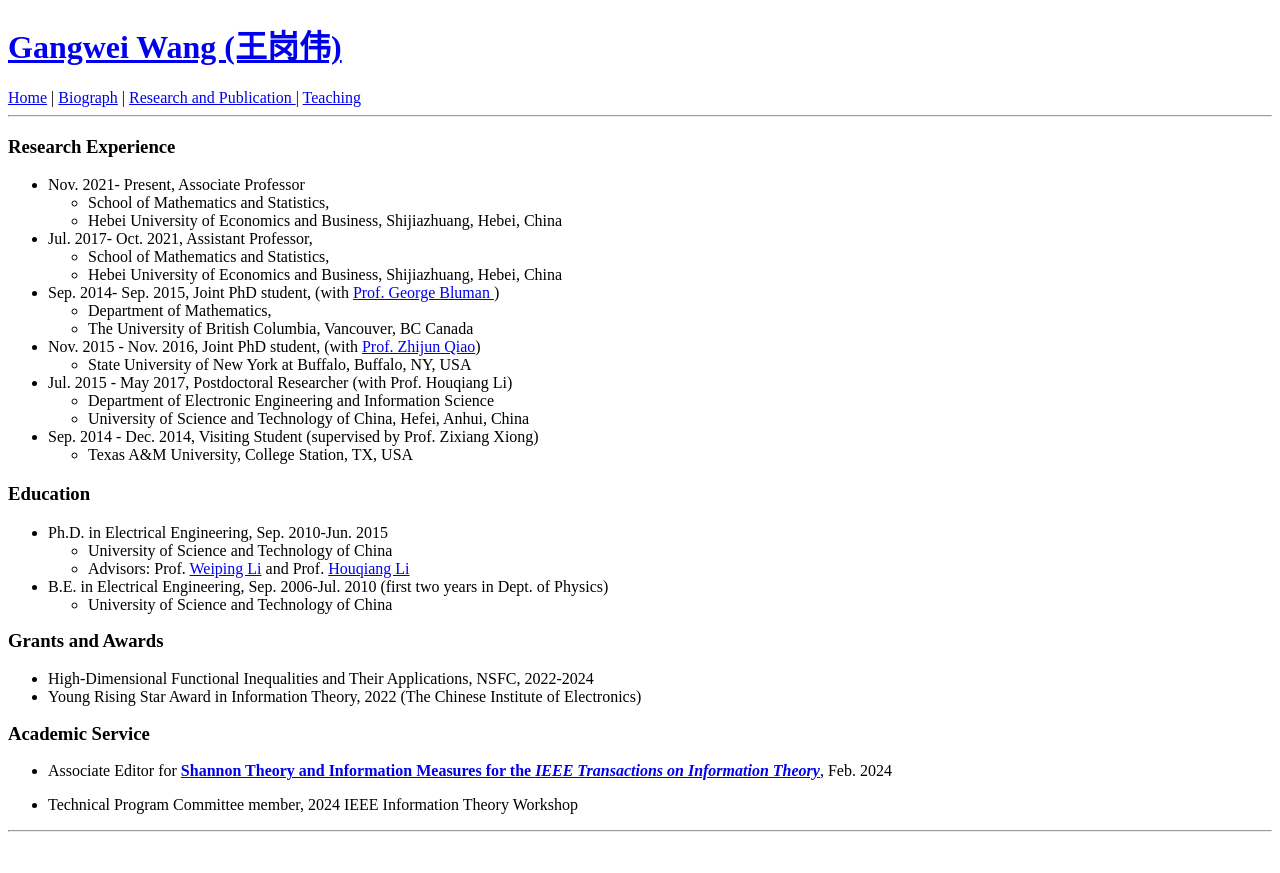
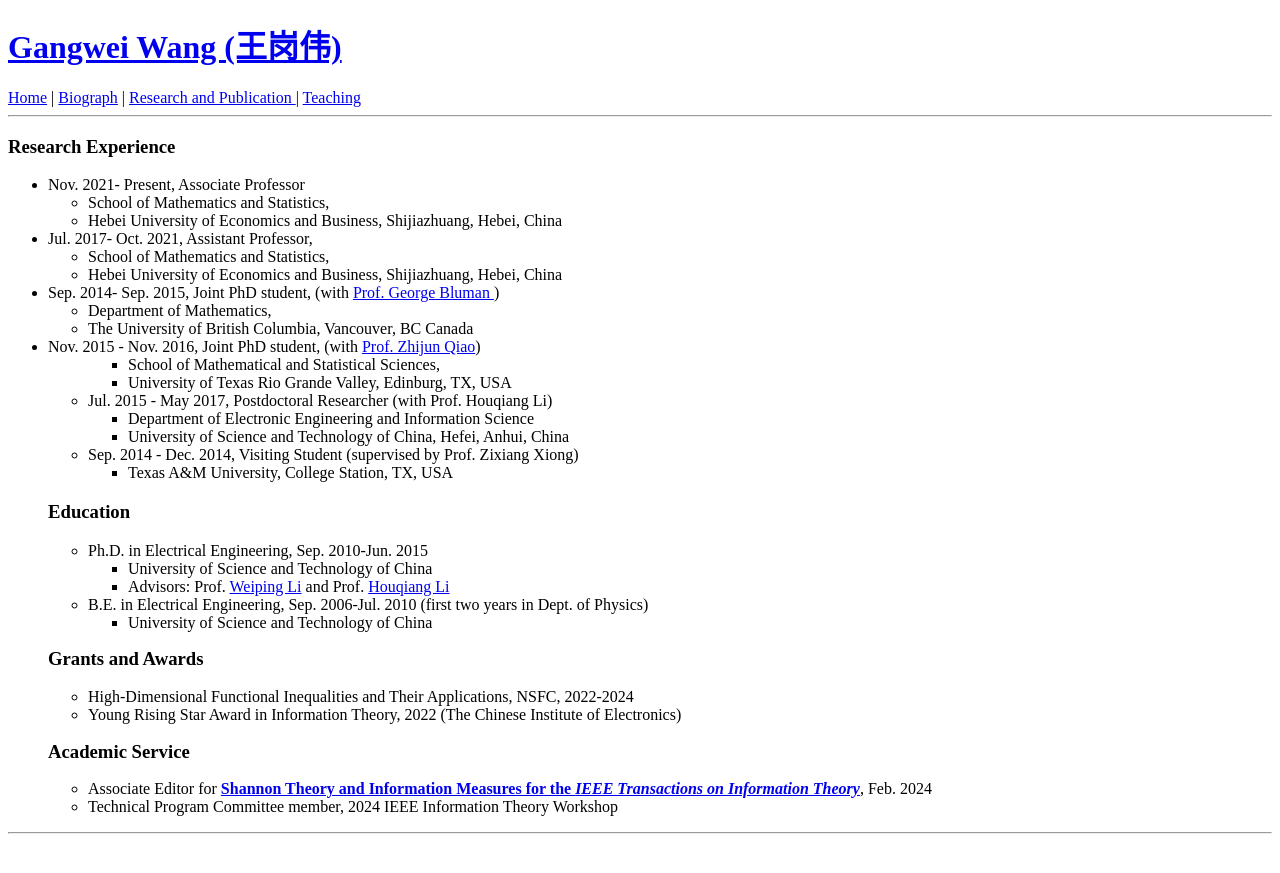
Before and after one commit to wanggangwei82/wanggangwei82.github.io, a Jekyll site: the page built from biography/index.html, in a window 1280 px wide. Shown: the top 873 px of the page. Built offline with Jekyll 4.4.1, drawn with Linux system fonts in a browser that asks for light colours.

Commit message:
Update index.html

```diff
--- a/biography/index.html
+++ b/biography/index.html
@@ -54,7 +54,10 @@ Joint PhD student, (with  <a href="https://personal.math.ubc.ca/~bluman/"> Prof.
 <!-- wp:list-item -->
 <li>Nov. 2015 - Nov. 2016, Joint PhD student, (with <a href="https://faculty.utrgv.edu/zhijun.qiao/">  Prof. Zhijun Qiao</a>)<!-- wp:list -->
 <ul><!-- wp:list-item -->
-<li>State University of New York at Buffalo, Buffalo, NY, USA</li>
+  <ul><!-- wp:list-item -->
+<li>School of Mathematical and Statistical Sciences,</li>
+<!-- /wp:list-item -->
+<li>University of Texas  Rio Grande Valley, Edinburg, TX, USA</li>
 <!-- /wp:list-item --></ul>
 <!-- /wp:list --></li>
 <!-- /wp:list-item -->
```
